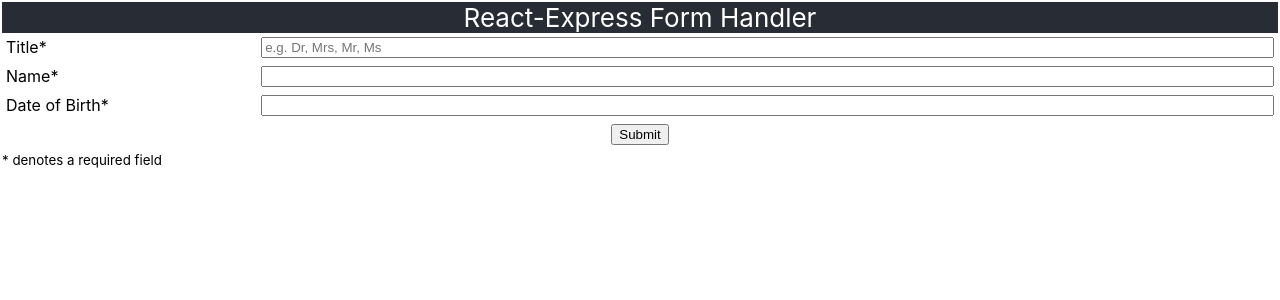
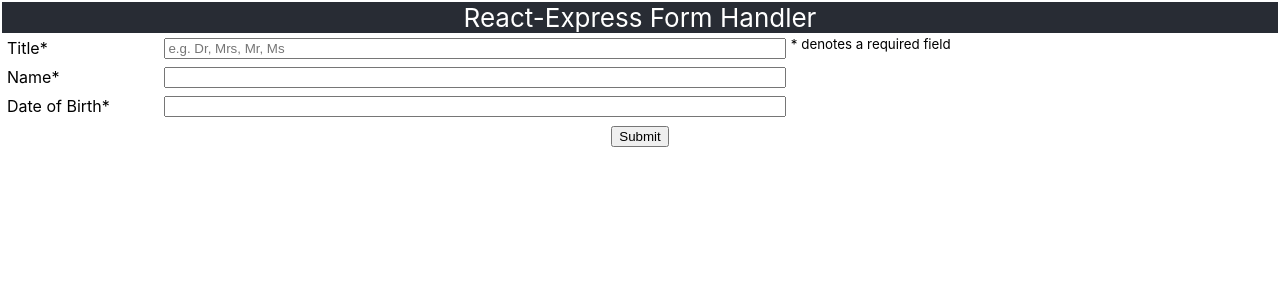
Before and after one commit to ratin0x/express-spa, a React (Create React App) app: page / in a window 1280 px wide. Shown: the top 300 px of the page. Built offline with nearby package versions, Linux system fonts and the light colour scheme.

Commit message:
Adds page components & wiring

```diff
--- a/src/App.js
+++ b/src/App.js
@@ -1,10 +1,64 @@
 import React, { Component } from 'react';
+import PageOne from './components/PageOne'
+import PageTwo from './components/PageTwo'
 import './App.scss';
 
 class App extends Component {
+  constructor(props) {
+    super(props)
+    this.state = {
+      title: '',
+      name: '',
+      dob: '',
+      currentLoc: '',
+      currentDateTime: '',
+      userFeedback: ''
+    }
+
+    this.submitHandler = this.submitHandler.bind(this)
+    this.handleFieldChange = this.handleFieldChange.bind(this)
+  }
   submitHandler(e) {
     e.preventDefault()
-    console.log('-----')
+    const user = JSON.stringify(this.state)
+    console.log(`${user}`)
+  }
+
+  handleFieldChange(field, value) {
+    console.log(`field : ${field}, value: ${value}`)
+    switch (field) {
+      case 'title':
+        this.setState({ title: value})
+        break
+      case 'name':
+        this.setState({ name: value})
+        break
+      case 'dob':
+        this.setState({ dob: value})
+        break
+      case 'currentLoc':
+        this.setState({ currentLoc: value})
+        break
+      case 'currentDateTime':
+        this.setState({ currentDateTime: value})
+        break
+      case 'userFeedback':
+        this.setState({ userFeedback: value})
+        break
+      default:
+        break
+    }
+    // let newFieldValue = { user : {} }
+    // newFieldValue.user[field] = value
+    // this.setState(newFieldValue)
+  }
+
+  pageTwoReady() {
+    if (this.state.title.length && this.state.name.length && this.state.dob.length) {
+      return true
+    } else {
+      return false
+    }
   }
 
   render() {
@@ -14,29 +68,28 @@ class App extends Component {
           <span>React-Express Form Handler</span>
         </header>
         <form className="user-form" onSubmit={this.submitHandler}>
-          <div className="form-field">
-            <label htmlFor="title">Title*</label>
-            <input type="text" id="title" name="title" placeholder="e.g. Dr, Mrs, Mr, Ms" required></input>
-          </div>
-
-          <div className="form-field">
-            <label htmlFor="name">Name*</label>
-            <input type="text" id="name" name="name" placeholder="" required></input>
-          </div>
-
-          <div className="form-field">
-            <label htmlFor="dob">Date of Birth*</label>
-            <input type="text" id="dob" name="dob" placeholder="" required></input>
-          </div>
-
-          <div className="form-controls">
-            <button type="submit">Submit</button>
-          </div>
-
+          <PageOne
+            title={this.state.title}
+            name={this.state.name}
+            dob={this.state.dob}
+            handleFieldChange={this.handleFieldChange}
+          ></PageOne>
+          {
+            this.pageTwoReady() ?
+              <PageTwo
+                currentLoc={this.state.currentLoc}
+                currentDateTime={this.state.currentDateTime}
+                userFeedback={this.state.userFeedback}
+                handleFieldChange={this.handleFieldChange}>
+              </PageTwo> : <div></div>
+          }
           <div className="form-hints">
             <span>
               <small>* denotes a required field</small>
             </span>
+          </div>
+          <div className="form-controls">
+            <button type="submit">Submit</button>
           </div>
         </form>
       </div>
--- /dev/null
+++ b/src/components/PageOne.js
@@ -0,0 +1,47 @@
+import React, { Component } from 'react'
+import './PageOne.scss'
+
+class PageOne extends Component {
+  render() {
+    return (
+      <div className="form-page-one">
+          <div className="form-field">
+            <label htmlFor="title">Title*</label>
+            <input
+              type="text"
+              id="title"
+              name="title"
+              placeholder="e.g. Dr, Mrs, Mr, Ms"
+              value={this.props.title || ''}
+              onChange={this.handleTitleChange.bind(this)}
+              required>
+            </input>
+          </div>
+
+          <div className="form-field">
+            <label htmlFor="name">Name*</label>
+            <input type="text" id="name" name="name" placeholder="" value={this.props.name || ''} onChange={this.handleNameChange.bind(this)} required></input>
+          </div>
+
+          <div className="form-field">
+            <label htmlFor="dob">Date of Birth*</label>
+            <input type="text" id="dob" name="dob" placeholder="" value={this.props.dob || ''} onChange={this.handleDobChange.bind(this)} required></input>
+          </div>
+      </div>
+    )
+  }
+
+  handleTitleChange(e) {
+    this.props.handleFieldChange('title', e.currentTarget.value)
+  }
+
+  handleNameChange(e) {
+    this.props.handleFieldChange('name', e.currentTarget.value)
+  }
+
+  handleDobChange(e) {
+    this.props.handleFieldChange('dob', e.currentTarget.value)
+  }
+}
+
+export default PageOne
--- /dev/null
+++ b/src/components/PageOne.scss
@@ -0,0 +1,6 @@
+.form-page-one {
+  margin: 1px 1px;
+  display: flex;
+  flex-wrap: wrap;
+  justify-content: flex-start;
+}
--- /dev/null
+++ b/src/components/PageTwo.js
@@ -0,0 +1,62 @@
+import React, { Component } from 'react'
+import './PageTwo.scss'
+
+class PageTwo extends Component {
+  render() {
+    return (
+      <div className="form-page-two">
+          <div className="form-field">
+            <label htmlFor="currentLoc">Loc</label>
+            <input
+              type="text"
+              id="currentLoc"
+              name="currentLoc"
+              placeholder="Current Location (e.g. Bristol)"
+              value={this.props.currentLoc || ''}
+              onChange={this.handleLocationChange.bind(this)}
+              required>
+            </input>
+          </div>
+          <div className="form-field">
+            <label htmlFor="currentDateTime">Date</label>
+            <input
+              type="text"
+              id="currentDateTime"
+              name="currentDateTime"
+              placeholder="currentDateTime"
+              value={this.props.currentDateTime || ''}
+              onChange={this.handleDateTimeChange.bind(this)}
+              required>
+            </input>
+          </div>
+          <div className="form-field">
+            <label htmlFor="userFeedback">Feeback</label>
+            <input
+              type="textarea"
+              id="userFeedback"
+              name="userFeedback"
+              placeholder="Feedback"
+              value={this.props.userFeedback || ''}
+              onChange={this.handleFeedbackChange.bind(this)}
+              required>
+            </input>
+          </div>
+      </div>
+    )
+  }
+
+  handleLocationChange(e) {
+    this.props.handleFieldChange('currentLoc', e.currentTarget.value)
+  }
+
+  handleDateTimeChange(e) {
+    this.props.handleFieldChange('currentDateTime', e.currentTarget.value)
+  }
+
+  handleFeedbackChange(e) {
+    this.props.handleFieldChange('userFeedback', e.currentTarget.value)
+  }
+
+}
+
+export default PageTwo
--- /dev/null
+++ b/src/components/PageTwo.scss
@@ -0,0 +1,6 @@
+.form-page-two {
+  margin: 1px 1px;
+  display: flex;
+  flex-wrap: wrap;
+  justify-content: flex-start;
+}
```
